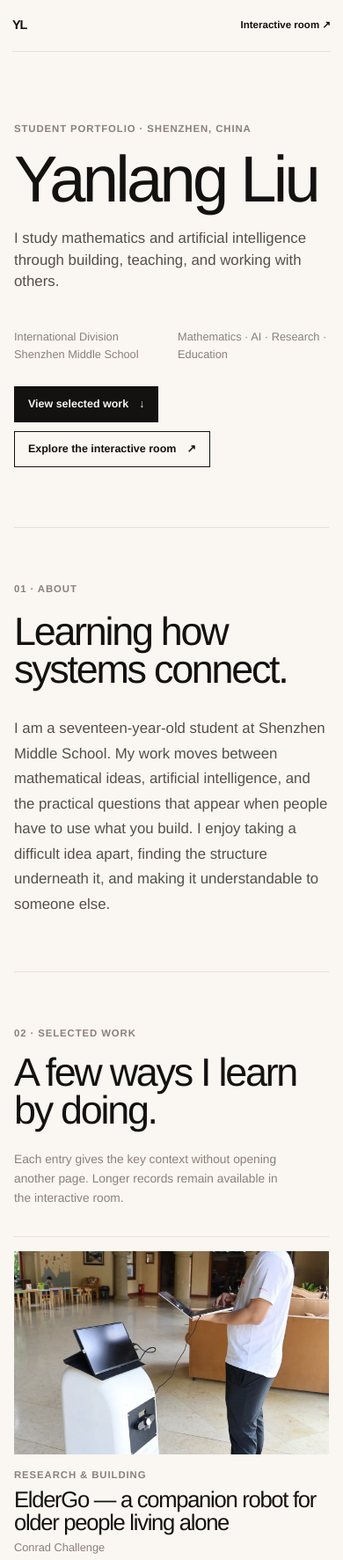
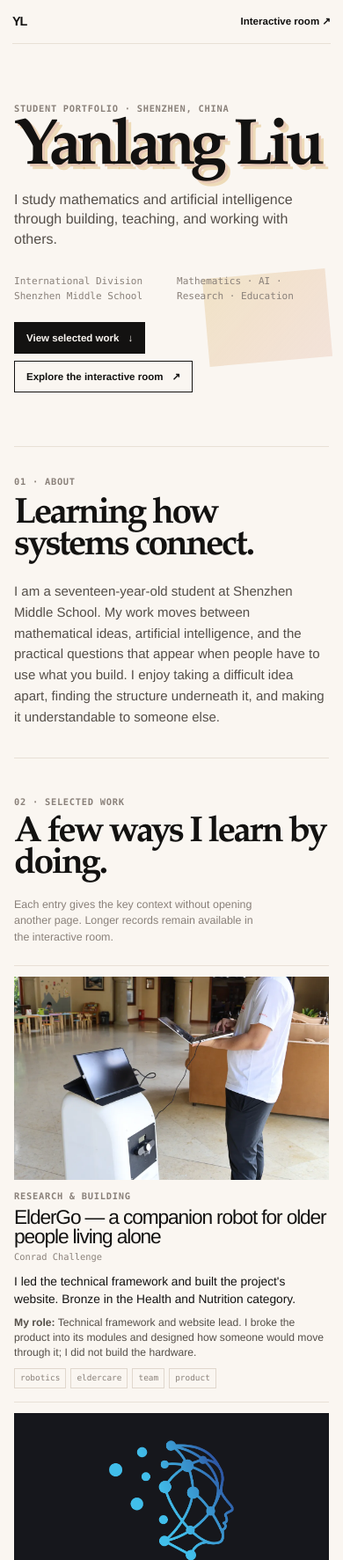
Before and after one commit to Michaelmas12121/PersonalWebsite, an Astro site: page / in a window 390 px wide. Shown: the top 1773 px of the page at 88% size. Built offline with nearby package versions, Linux system fonts and the light colour scheme; Astro itself is replaced by a stand-in of ours.

Commit message:
Refine homepage into poster layout

```diff
--- a/src/pages/index.astro
+++ b/src/pages/index.astro
@@ -236,93 +236,97 @@ const gallery = [galleryOne, galleryTwo, galleryThree, galleryFour];
 
 <style>
   :global(html) { scroll-behavior: smooth; }
-  :global(body) { background: #faf6f1; }
+  :global(body) { --display-font: "Iowan Old Style", "Palatino Linotype", Palatino, Georgia, serif; --meta-font: ui-monospace, "SFMono-Regular", Menlo, Consolas, monospace; background: #faf6f1; }
   .cursor-glow { position: fixed; z-index: 0; inset: 0; pointer-events: none; opacity: 0; background: radial-gradient(360px circle at var(--pointer-x, 50vw) var(--pointer-y, -20vh), rgb(200 85 47 / 8%), transparent 70%); transition: opacity 280ms ease; }
   :global(body.has-pointer-glow) .cursor-glow { opacity: 1; }
   :global(body) > :not(.cursor-glow) { position: relative; z-index: 1; }
-  .page-width { width: min(1120px, calc(100% - 56px)); margin: 0 auto; }
-  .site-header { position: sticky; z-index: 10; top: 0; display: grid; grid-template-columns: 1fr auto 1fr; align-items: center; width: min(1240px, calc(100% - 40px)); min-height: 62px; margin: 0 auto; border-bottom: 1px solid #e8e0d6; background: color-mix(in srgb, #faf6f1 94%, transparent); backdrop-filter: blur(14px); }
+  .page-width { width: min(1160px, calc(100% - 56px)); margin: 0 auto; }
+  .site-header { position: sticky; z-index: 10; top: 0; display: grid; grid-template-columns: 1fr auto 1fr; align-items: center; width: min(1240px, calc(100% - 40px)); min-height: 54px; margin: 0 auto; border-bottom: 1px solid #e8e0d6; background: color-mix(in srgb, #faf6f1 94%, transparent); backdrop-filter: blur(14px); }
   .wordmark { width: max-content; font-weight: 800; font-size: .9rem; letter-spacing: -.07em; }
-  nav { display: flex; gap: 24px; font-size: .8rem; }
+  nav { display: flex; gap: 22px; font-size: .75rem; }
   nav a, .room-link, .site-footer a { transition: color 180ms ease; }
   nav a:hover, .room-link:hover, .site-footer a:hover { color: #c8552f; }
   .room-link { justify-self: end; font-size: .75rem; font-weight: 650; }
-  .eyebrow { margin: 0; color: #8a817a; font-size: .71rem; font-weight: 700; letter-spacing: .08em; line-height: 1.4; text-transform: uppercase; }
-  .hero { display: flex; flex-direction: column; justify-content: center; min-height: min(560px, calc(100svh - 62px)); padding: 60px 0 50px; }
-  .hero-copy { display: grid; grid-template-columns: minmax(0, 1.25fr) minmax(220px, .75fr); gap: 38px; align-items: end; margin-top: 18px; }
+  .eyebrow { margin: 0; color: #8a817a; font-family: var(--meta-font); font-size: .65rem; font-weight: 700; letter-spacing: .07em; line-height: 1.45; text-transform: uppercase; }
+  .hero { position: relative; display: flex; flex-direction: column; justify-content: center; min-height: min(474px, calc(100svh - 54px)); padding: 38px 0 30px; border-bottom: 1px solid #e8e0d6; isolation: isolate; }
+  .hero::after { position: absolute; z-index: -1; right: 4%; bottom: 26%; width: clamp(140px, 16vw, 220px); height: clamp(100px, 12vw, 164px); content: ""; background: linear-gradient(135deg, rgb(213 168 74 / 25%), rgb(200 85 47 / 12%)); transform: rotate(-5deg); }
+  .hero-copy { display: grid; grid-template-columns: minmax(0, 1.38fr) minmax(220px, .62fr); gap: 28px; align-items: end; margin-top: 12px; }
   h1, h2, h3, p { margin-top: 0; }
   h1, h2, h3 { letter-spacing: -.05em; }
-  h1 { margin-bottom: 0; font-size: clamp(3.8rem, 9vw, 7.5rem); line-height: .84; }
-  h2 { max-width: 720px; margin-bottom: 0; font-size: clamp(2.15rem, 4.8vw, 3.9rem); line-height: .96; }
-  h3 { margin-bottom: 6px; font-size: clamp(1.6rem, 2.6vw, 2.35rem); line-height: 1; }
-  .hero-statement { max-width: 390px; margin: 0 0 3px; color: #554f49; font-size: clamp(1.05rem, 1.7vw, 1.35rem); line-height: 1.45; }
-  .hero-details { display: flex; gap: 42px; margin-top: 46px; color: #8a817a; font-size: .8rem; line-height: 1.5; }
+  h1 { position: relative; z-index: 1; margin-bottom: 0; color: #131211; font-family: var(--display-font); font-size: clamp(4.25rem, 10vw, 8.6rem); font-weight: 700; letter-spacing: -.075em; line-height: .74; text-shadow: .045em .045em 0 #e7c9b6, .09em .09em 0 rgb(213 168 74 / 38%); }
+  h2 { max-width: 720px; margin-bottom: 0; font-family: var(--display-font); font-size: clamp(2.1rem, 4.1vw, 3.55rem); font-weight: 700; letter-spacing: -.06em; line-height: .88; }
+  h3 { margin-bottom: 5px; font-size: clamp(1.42rem, 2.15vw, 1.95rem); line-height: .98; }
+  .hero-statement { max-width: 350px; margin: 0 0 1px; color: #554f49; font-size: clamp(1rem, 1.45vw, 1.18rem); line-height: 1.42; }
+  .hero-details { display: flex; gap: 36px; margin-top: 32px; color: #8a817a; font-family: var(--meta-font); font-size: .69rem; line-height: 1.55; }
   .hero-details p { margin-bottom: 0; }
-  .hero-actions { display: flex; flex-wrap: wrap; gap: 10px; margin-top: 27px; }
-  .button { display: inline-flex; align-items: center; gap: 12px; width: max-content; min-height: 41px; padding: 0 15px; border: 1px solid #131211; font-size: .78rem; font-weight: 700; transition: background 180ms ease, color 180ms ease, transform 180ms ease; }
+  .hero-actions { display: flex; flex-wrap: wrap; gap: 8px; margin-top: 21px; }
+  .button { display: inline-flex; align-items: center; gap: 10px; width: max-content; min-height: 36px; padding: 0 13px; border: 1px solid #131211; font-size: .72rem; font-weight: 700; transition: background 180ms ease, color 180ms ease, transform 180ms ease; }
   .button:hover { transform: translateY(-2px); }
   .button.primary { background: #131211; color: #faf6f1; }
   .button.primary:hover { border-color: #c8552f; background: #c8552f; }
   .button.secondary:hover { border-color: #c8552f; color: #c8552f; }
-  .section { padding: 88px 0; border-top: 1px solid #e8e0d6; }
-  .section-intro { display: grid; grid-template-columns: minmax(0, 1.15fr) minmax(260px, .85fr); gap: 48px; align-items: start; margin-top: 18px; }
-  .section-intro > p { margin: 8px 0 0; color: #554f49; font-size: 1.05rem; line-height: 1.7; }
-  .section-heading { display: grid; grid-template-columns: minmax(0, 1.1fr) minmax(220px, .6fr); gap: 48px; align-items: end; }
-  .section-heading h2 { margin-top: 14px; }
-  .section-note { max-width: 320px; justify-self: end; margin: 0 0 5px; color: #8a817a; font-size: .86rem; line-height: 1.6; }
-  .work-list { margin-top: 46px; }
-  .work-item { display: grid; grid-template-columns: minmax(220px, .73fr) minmax(0, 1.27fr); gap: clamp(28px, 5vw, 64px); align-items: start; padding: 20px 0; border-top: 1px solid #e8e0d6; transition: background 220ms ease, padding 220ms ease; }
+  .section { padding: 54px 0; border-top: 1px solid #e8e0d6; }
+  .about { padding-top: 40px; padding-bottom: 42px; border-top: 0; }
+  .section-intro { display: grid; grid-template-columns: minmax(0, 1.1fr) minmax(260px, .9fr); gap: 34px; align-items: start; margin-top: 12px; }
+  .section-intro > p { margin: 3px 0 0; color: #554f49; font-size: .94rem; line-height: 1.58; }
+  .section-heading { display: grid; grid-template-columns: minmax(0, 1.2fr) minmax(210px, .5fr); gap: 32px; align-items: end; }
+  .section-heading h2 { margin-top: 10px; }
+  .section-note { max-width: 280px; justify-self: end; margin: 0 0 2px; color: #8a817a; font-size: .78rem; line-height: 1.5; }
+  .work-list { margin-top: 28px; }
+  .work-item { display: grid; grid-template-columns: minmax(185px, .5fr) minmax(0, 1.5fr); gap: clamp(24px, 3.5vw, 46px); align-items: start; padding: 14px 0; border-top: 1px solid #e8e0d6; transition: background 220ms ease, padding 220ms ease; }
   .work-item:last-child { border-bottom: 1px solid #e8e0d6; }
   .work-image { background: #eee7df; }
   .work-image { overflow: hidden; }
-  .work-image :global(img) { display: block; width: 100%; aspect-ratio: 1.5 / 1; object-fit: cover; transition: transform 420ms cubic-bezier(.2, .65, .2, 1); }
-  .work-context { margin-bottom: 12px; color: #8a817a; font-size: .8rem; }
-  .work-copy > .eyebrow { margin-bottom: 7px; }
-  .work-summary { max-width: 630px; margin: 14px 0 9px; font-size: .96rem; line-height: 1.58; }
-  .work-role { max-width: 700px; margin-bottom: 13px; color: #554f49; font-size: .84rem; line-height: 1.48; }
-  .tag-list { display: flex; flex-wrap: wrap; gap: 7px; padding: 0; margin: 0; list-style: none; }
-  .tag-list li { padding: 4px 8px; border: 1px solid #e0d7cd; color: #8a817a; font-size: .69rem; }
-  .achievement-list { padding: 0; margin: 42px 0 0; list-style: none; }
-  .achievement-list li { display: grid; grid-template-columns: 64px minmax(160px, .7fr) minmax(200px, 1.3fr); gap: 18px; align-items: baseline; padding: 15px 0; border-top: 1px solid #e8e0d6; transition: background 180ms ease, color 180ms ease; }
+  .work-image :global(img) { display: block; width: 100%; aspect-ratio: 1.58 / 1; object-fit: cover; transition: transform 420ms cubic-bezier(.2, .65, .2, 1); }
+  .work-context { margin-bottom: 8px; color: #8a817a; font-family: var(--meta-font); font-size: .65rem; }
+  .work-copy > .eyebrow { margin-bottom: 5px; }
+  .work-summary { max-width: 670px; margin: 10px 0 7px; font-size: .86rem; line-height: 1.48; }
+  .work-role { max-width: 720px; margin-bottom: 9px; color: #554f49; font-size: .76rem; line-height: 1.42; }
+  .tag-list { display: flex; flex-wrap: wrap; gap: 5px; padding: 0; margin: 0; list-style: none; }
+  .tag-list li { padding: 3px 6px; border: 1px solid #e0d7cd; color: #8a817a; font-family: var(--meta-font); font-size: .59rem; }
+  .achievement-list { padding: 0; margin: 28px 0 0; list-style: none; }
+  .achievement-list li { display: grid; grid-template-columns: 54px minmax(160px, .7fr) minmax(200px, 1.3fr); gap: 14px; align-items: baseline; padding: 11px 0; border-top: 1px solid #e8e0d6; transition: background 180ms ease, color 180ms ease; }
   .achievement-list li:last-child { border-bottom: 1px solid #e8e0d6; }
-  .achievement-number { color: #c8552f; font-size: .76rem; font-weight: 700; }
-  .achievement-list strong { font-size: 1rem; }
-  .achievement-list span:last-child { color: #8a817a; font-size: .84rem; line-height: 1.5; }
-  .now-grid { display: grid; grid-template-columns: repeat(2, minmax(0, 1fr)); gap: 16px; margin-top: 42px; }
+  .achievement-number { color: #c8552f; font-family: var(--meta-font); font-size: .65rem; font-weight: 700; }
+  .achievement-list strong { font-size: .9rem; }
+  .achievement-list span:last-child { color: #8a817a; font-family: var(--meta-font); font-size: .65rem; line-height: 1.5; }
+  .now-grid { display: grid; grid-template-columns: repeat(2, minmax(0, 1fr)); gap: 12px; margin-top: 28px; }
   .now-card { display: grid; grid-template-rows: auto 1fr; border: 1px solid #e8e0d6; background: #fffdfa; overflow: hidden; transition: border-color 220ms ease, box-shadow 220ms ease, transform 220ms ease; }
-  .now-card :global(img) { display: block; width: 100%; aspect-ratio: 1.75 / 1; border-bottom: 1px solid #e8e0d6; object-fit: cover; transition: transform 420ms cubic-bezier(.2, .65, .2, 1); }
-  .now-card > div { padding: 20px 21px 22px; }
-  .now-card .eyebrow { margin-bottom: 8px; }
-  .now-card h3 { font-size: 1.6rem; }
-  .now-card p:last-child { max-width: 420px; margin: 11px 0 0; color: #554f49; font-size: .86rem; line-height: 1.55; }
-  .glimpse-grid { display: grid; grid-template-columns: repeat(4, minmax(0, 1fr)); gap: 8px; margin-top: 42px; }
-  .glimpse-grid :global(img) { display: block; width: 100%; aspect-ratio: .88; object-fit: cover; transition: filter 220ms ease, transform 320ms cubic-bezier(.2, .65, .2, 1); }
-  .room-invitation { display: grid; grid-template-columns: minmax(0, 1.1fr) minmax(260px, .65fr); gap: 54px; align-items: end; padding: 68px 0; border-top: 1px solid #e8e0d6; }
-  .room-invitation h2 { margin-top: 16px; font-size: clamp(2rem, 4.2vw, 3.65rem); }
-  .room-invitation > div:last-child > p { margin: 0 0 23px; color: #554f49; font-size: .95rem; line-height: 1.6; }
-  .site-footer { display: flex; justify-content: space-between; gap: 24px; padding: 21px 0 24px; border-top: 1px solid #e8e0d6; color: #8a817a; font-size: .76rem; }
+  .now-card :global(img) { display: block; width: 100%; aspect-ratio: 1.88 / 1; border-bottom: 1px solid #e8e0d6; object-fit: cover; transition: transform 420ms cubic-bezier(.2, .65, .2, 1); }
+  .now-card > div { padding: 15px 16px 16px; }
+  .now-card .eyebrow { margin-bottom: 5px; }
+  .now-card h3 { font-size: 1.36rem; }
+  .now-card p:last-child { max-width: 420px; margin: 8px 0 0; color: #554f49; font-size: .77rem; line-height: 1.42; }
+  .glimpse-grid { display: grid; grid-template-columns: repeat(4, minmax(0, 1fr)); gap: 6px; margin-top: 28px; }
+  .glimpse-grid :global(img) { display: block; width: 100%; aspect-ratio: 1.04; object-fit: cover; transition: filter 220ms ease, transform 320ms cubic-bezier(.2, .65, .2, 1); }
+  .room-invitation { display: grid; grid-template-columns: minmax(0, 1.2fr) minmax(260px, .55fr); gap: 38px; align-items: end; padding: 46px 0; border-top: 1px solid #e8e0d6; }
+  .room-invitation h2 { margin-top: 10px; font-size: clamp(1.95rem, 3.6vw, 3rem); }
+  .room-invitation > div:last-child > p { margin: 0 0 15px; color: #554f49; font-size: .82rem; line-height: 1.48; }
+  .site-footer { display: flex; justify-content: space-between; gap: 24px; padding: 16px 0 18px; border-top: 1px solid #e8e0d6; color: #8a817a; font-family: var(--meta-font); font-size: .64rem; }
   .site-footer p { margin-bottom: 0; }
   @media (max-width: 720px) {
     .page-width { width: min(100% - 32px, 540px); }
-    .site-header { grid-template-columns: 1fr auto; width: min(100% - 28px, 570px); min-height: 59px; }
+    .site-header { grid-template-columns: 1fr auto; width: min(100% - 28px, 570px); min-height: 50px; }
     .site-header nav { display: none; }
     .compact-room-link { font-size: .72rem; }
-    .hero { min-height: min(540px, calc(100svh - 59px)); padding: 54px 0 42px; }
-    .hero-copy, .section-intro, .section-heading, .room-invitation { grid-template-columns: 1fr; gap: 24px; }
-    h1 { font-size: clamp(3.8rem, 19vw, 5.6rem); }
-    h2 { font-size: clamp(2.25rem, 11.5vw, 3.5rem); }
-    .hero-details { display: grid; grid-template-columns: 1fr 1fr; gap: 14px; margin-top: 38px; }
-    .section { padding: 62px 0; }
+    .hero { min-height: min(458px, calc(100svh - 50px)); padding: 31px 0 26px; }
+    .hero::after { right: 0; bottom: 21%; }
+    .hero-copy, .section-intro, .section-heading, .room-invitation { grid-template-columns: 1fr; gap: 18px; }
+    h1 { font-size: clamp(4rem, 19vw, 5.6rem); text-shadow: .04em .04em 0 #e7c9b6, .08em .08em 0 rgb(213 168 74 / 34%); }
+    h2 { font-size: clamp(2rem, 10.5vw, 3rem); }
+    .hero-details { display: grid; grid-template-columns: 1fr 1fr; gap: 12px; margin-top: 26px; }
+    .section { padding: 42px 0; }
+    .about { padding-top: 32px; padding-bottom: 34px; }
     .section-note { justify-self: start; margin: 0; }
-    .work-list, .achievement-list, .now-grid, .glimpse-grid { margin-top: 32px; }
-    .work-item { grid-template-columns: 1fr; gap: 16px; padding: 16px 0 20px; }
+    .work-list, .achievement-list, .now-grid, .glimpse-grid { margin-top: 22px; }
+    .work-item { grid-template-columns: 1fr; gap: 11px; padding: 12px 0 15px; }
     .work-image :global(img) { aspect-ratio: 1.55 / 1; }
     .achievement-list li { grid-template-columns: 42px 1fr; gap: 8px 12px; }
     .achievement-list span:last-child { grid-column: 2; }
     .now-grid { grid-template-columns: 1fr; gap: 14px; }
-    .now-card > div { padding: 18px; }
+    .now-card > div { padding: 14px; }
     .glimpse-grid { grid-template-columns: repeat(2, minmax(0, 1fr)); }
-    .room-invitation { gap: 24px; padding: 55px 0; }
+    .room-invitation { gap: 18px; padding: 36px 0; }
     .site-footer { padding-bottom: 22px; }
   }
   @media (hover: hover) and (pointer: fine) {
```
